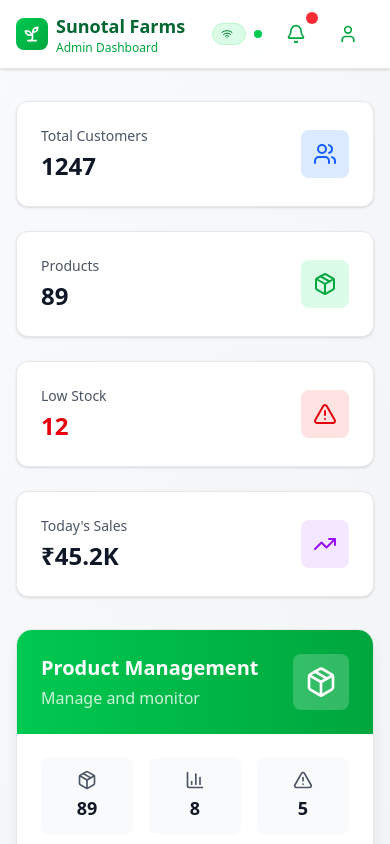
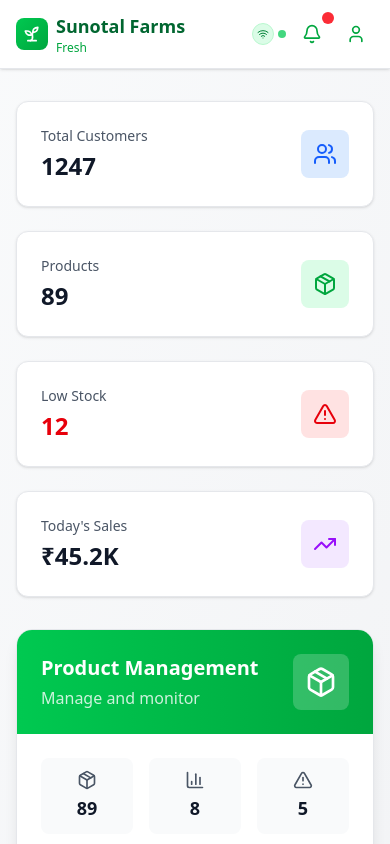
Before and after one commit to harish-chowdari/farms-admin, a React (Vite) app: page / in a window 390 px wide. Built offline with nearby package versions, Linux system fonts and the light colour scheme.

Commit message:
header update

```diff
--- a/src/components/layout/Header.jsx
+++ b/src/components/layout/Header.jsx
@@ -27,15 +27,15 @@
                         </div>
                         <div onClick={() => window.location.href = '/'} className='cursor-pointer'>
                             <h1 className="text-lg font-bold text-green-800">Sunotal Farms</h1>
-                            <p className="text-xs text-green-600">Admin Dashboard</p>
+                            <p className="text-xs text-green-600">Fresh</p>
                         </div>
                     </div>
                 </div>
 
-                <div className="flex items-center space-x-4">
+                <div className="flex items-center md:space-x-4 space-x-2">
                     {/* Network Status Indicator */}
-                    <div className="flex items-center space-x-2">
-                        <div className={`flex items-center space-x-1 px-2 py-1 rounded-full text-xs font-medium transition-all duration-300 ${
+                    <div className="flex items-center md:space-x-2 space-x-1">
+                        <div className={`flex items-center md:space-x-1 md:px-2 md:py-1 p-1 rounded-full text-xs font-medium transition-all duration-300 ${
                             isOnline
                                 ? 'bg-green-100 text-green-700 border border-green-200'
                                 : 'bg-red-100 text-red-700 border border-red-200'
@@ -54,7 +54,7 @@
                         </div>
                         <div className={`w-2 h-2 rounded-full transition-all duration-300 ${
                             isOnline
-                                ? 'bg-green-500 shadow-lg shadow-green-500/50'
+                                ? 'bg-green-500 animate-pulse shadow-lg shadow-green-500/50'
                                 : 'bg-red-500 shadow-lg shadow-red-500/50 animate-pulse'
                         }`}></div>
                     </div>
@@ -68,12 +68,12 @@
                         />
                     </div> */}
 
-                    <button className="relative p-2 rounded-lg hover:bg-green-50 transition-colors">
+                    <button className="relative p-2 rounded-lg cursor-pointer hover:bg-green-50 transition-colors">
                         <Bell className="w-5 h-5 text-green-600" />
                         <span className="absolute -top-1 -right-1 w-3 h-3 bg-red-500 rounded-full"></span>
                     </button>
 
-                    <button className="flex items-center space-x-2 p-2 rounded-lg hover:bg-green-50 transition-colors">
+                    <button className="flex items-center cursor-pointer md:space-x-2 md:p-2 p-2 rounded-lg hover:bg-green-50 transition-colors">
                         <User className="w-5 h-5 text-green-600" />
                         <span className="text-sm font-medium text-green-800 hidden md:block">Admin</span>
                     </button>
```
